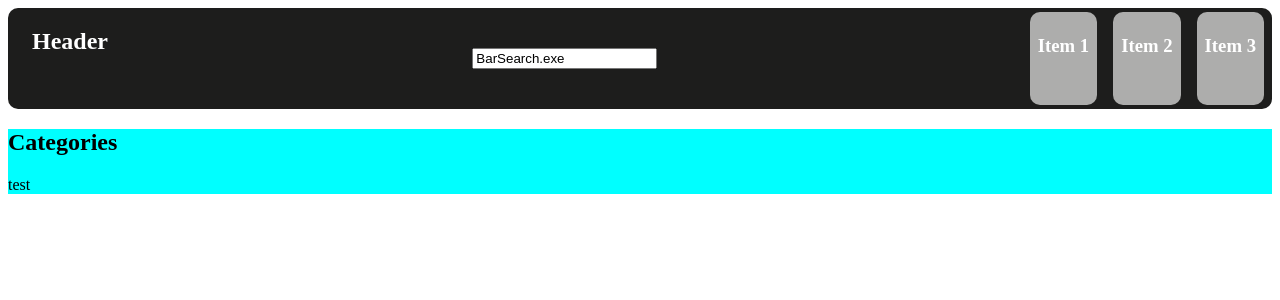
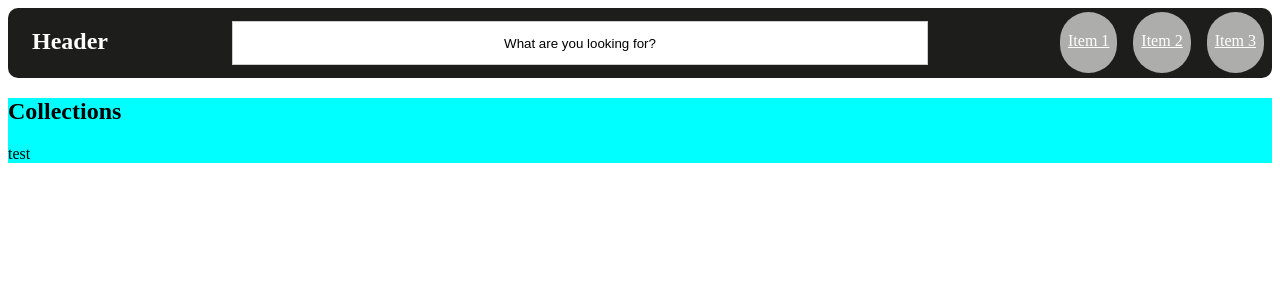
Before and after one commit to NoahZS-webdev/catalystSoundLib, a PHP site: page / in a window 1280 px wide. Shown: the top 300 px of the page. Run offline with PHP 8.4, Linux system fonts and the light colour scheme.

Commit message:
moving elements

```diff
--- a/css/styles.css
+++ b/css/styles.css
@@ -21,15 +21,26 @@ h2 {
     flex-direction: row;
     justify-content: space-between;
     background-color: #1d1d1c;
+    border-radius: 10px;
     color: #ffffff;
-    border-radius: 10px;
 }
 
-.flexNav {
+.btn {
     background-color: #adadac;
     margin: .25em .5em .25em .5em;
     padding: .25em .5em .25em .5em;
-    border-radius: 10px;
+    border-radius: 30px;
+    height: 3.3em;
+}
+
+.btn:hover {
+    background-color: #aaaaba;
+}
+
+.btn a{
+    color: #ffffff;
+    display: block;
+    margin-top: 1em;
 }
 
 .flexHeader {
@@ -39,5 +50,12 @@ h2 {
 }
 
 .searchBar input{
-    margin: 3em;
+    margin: 1em;
 }
+
+input[type=text], select, textarea {
+    padding: 1em;
+    border: 1px solid #ccc;
+    width: 50em;
+    text-align: center;
+}
--- a/index.html
+++ b/index.html
@@ -19,21 +19,23 @@
         <div class="flexHeader"><h2>Header</h2></div>
 
         <!-- Section for the search bar -->
-        <section class="searchBar">
-            <input type="text" id="search" name="search" value="BarSearch.exe">
-        </section>
+        <div class="flexHeader">
+            <section class="searchBar">
+                <input type="text" id="search" name="search" value="What are you looking for?">
+            </section>
+        </div>
 
 
         <div class="flexHeader">
-            <div class="flexNav"><h3>Item 1</h3></div>
-            <div class="flexNav"><h3>Item 2</h3></div>
-            <div class="flexNav"><h3>Item 3</h3></div>
+            <div class="btn"><a href="#">Item 1</a></div>
+            <div class="btn"><a href="#">Item 2</a></div>
+            <div class="btn"><a href="#">Item 3</a></div>
         </div>
     </div>
 
 <!-- Section for the flexbox containing the sounds/categories -->
 <section style="background-color: aqua;">
-    <h1>Categories</h1>
+    <h1>Collections</h1>
     <div class="flexSound">
         <div class="soundBox">test</div>
     </div>
```
